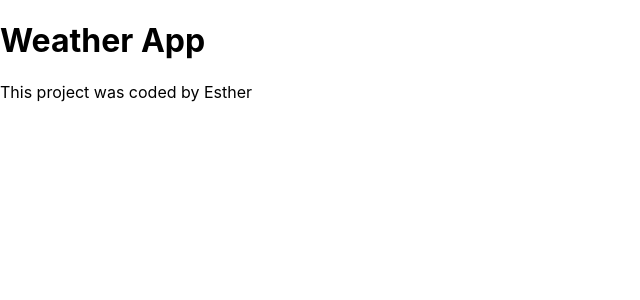
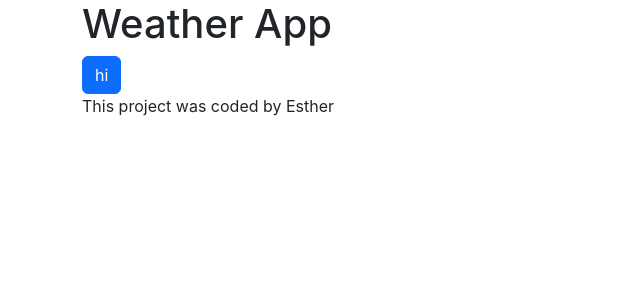
Before and after one commit to EstherAyankoya/react-weather-app, a React (Create React App) app: page / in a window 1280 px wide. Shown: the top 300 px of the page, without its empty margins (0-640 px from the left). Built offline with nearby package versions, Linux system fonts and the light colour scheme.

Commit message:
added bootstrap

```diff
--- a/package.json
+++ b/package.json
@@ -6,6 +6,7 @@
     "@testing-library/jest-dom": "^5.17.0",
     "@testing-library/react": "^13.4.0",
     "@testing-library/user-event": "^13.5.0",
+    "bootstrap": "^5.3.2",
     "react": "^18.2.0",
     "react-dom": "^18.2.0",
     "react-scripts": "5.0.1",
--- a/src/App.js
+++ b/src/App.js
@@ -4,10 +4,12 @@
 function App() {
   return (
     <div className="App">
-      <h1>Weather App</h1>
+      <div className="container">
+        <h1>Weather App</h1>
+        <button className="btn btn-primary">hi</button>
       <footer>This project was coded by Esther</footer>
 
-
+    </div>
     </div>);
 
 }
--- a/src/index.js
+++ b/src/index.js
@@ -1,5 +1,6 @@
 import React from 'react';
 import ReactDOM from 'react-dom/client';
+import 'bootstrap/dist/css/bootstrap.css';
 import './index.css';
 import App from './App';
 import reportWebVitals from './reportWebVitals';
```
Also changed, not shown: 1 other file (tests, documents, lock files or other folders).
